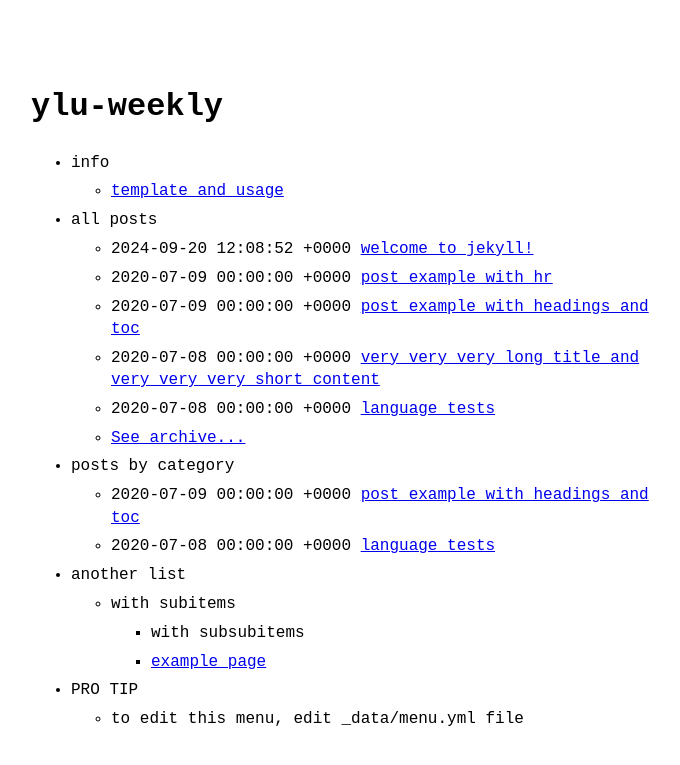
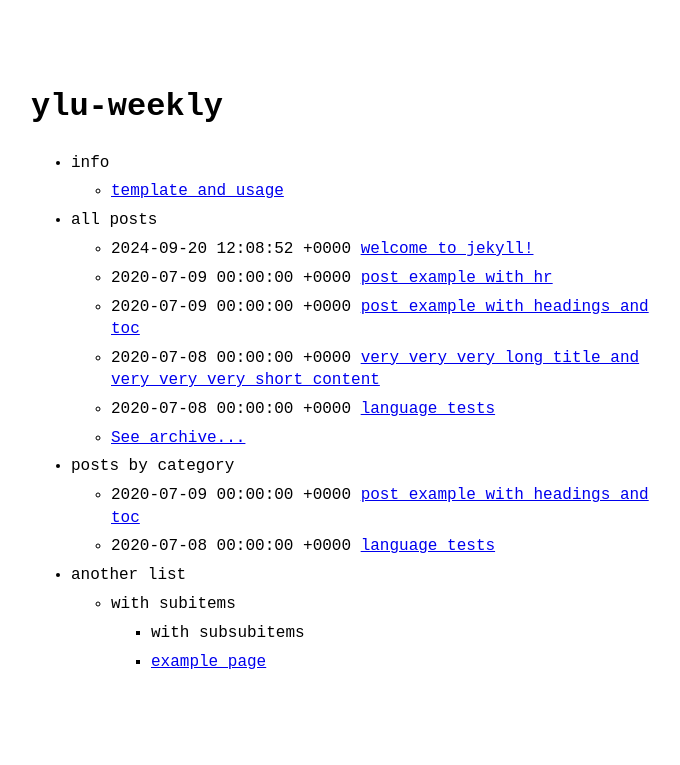
Before and after one commit to rukoBean/ylu, a Jekyll site: the page built from index.md, in a window 1280 px wide. Shown: the top 765 px of the page, without its empty margins (289-969 px from the left). Built offline with Jekyll 4.4.1, drawn with Linux system fonts in a browser that asks for light colours.

Commit message:
0920eve-hobobakery

```diff
--- a/_config.yml
+++ b/_config.yml
@@ -1,55 +1,4 @@
-# Welcome to Jekyll!
-#
-# This config file is meant for settings that affect your whole blog, values
-# which you are expected to set up once and rarely edit after that. If you find
-# yourself editing this file very often, consider using Jekyll's data files
-# feature for the data you need to update frequently.
-#
-# For technical reasons, this file is *NOT* reloaded automatically when you use
-# 'bundle exec jekyll serve'. If you change this file, please restart the server process.
-#
-# If you need help with YAML syntax, here are some quick references for you:
-# https://learn-the-web.algonquindesign.ca/topics/markdown-yaml-cheat-sheet/#yaml
-# https://learnxinyminutes.com/docs/yaml/
-#
-# Site settings
-# These are used to personalize your new site. If you look in the HTML files,
-# you will see them accessed via {{ site.title }}, {{ site.email }}, and so on.
-# You can create any custom variable you would like, and they will be accessible
-# in the templates via {{ site.myvariable }}.
-
 title: ylu-weekly
-# email: your-email@example.com
-# description: >- # this means to ignore newlines until "baseurl:"
-#  Write an awesome description for your new site here. You can edit this
-#  line in _config.yml. It will appear in your document head meta (for
-#  Google search results) and in your feed.xml site description.
-baseurl: "" # the subpath of your site, e.g. /blog
-url: "" # the base hostname & protocol for your site, e.g. http://example.com
-# twitter_username: jekyllrb
-# github_username:  jekyll
-
-# Build settings
 theme: no-style-please
 plugins:
   - jekyll-feed
-
-# Exclude from processing.
-# The following items will not be processed, by default.
-# Any item listed under the `exclude:` key here will be automatically added to
-# the internal "default list".
-#
-# Excluded items can be processed by explicitly listing the directories or
-# their entries' file path in the `include:` list.
-#
-# exclude:
-#   - .sass-cache/
-#   - .jekyll-cache/
-#   - gemfiles/
-#   - Gemfile
-#   - Gemfile.lock
-#   - node_modules/
-#   - vendor/bundle/
-#   - vendor/cache/
-#   - vendor/gems/
-#   - vendor/ruby/
--- a/_data/menu.yml
+++ b/_data/menu.yml
@@ -1,6 +1,3 @@
-# For documentation on this file, see:
-# https://github.com/riggraz/no-style-please#customize-the-menu
-
 entries:
   - title: info
     entries:
@@ -28,6 +25,3 @@ entries:
           - title: with subsubitems
           - title: example page
             url: about
-  - title: PRO TIP
-    entries:
-      - title: to edit this menu, edit _data/menu.yml file
--- a/_sass/no-style-please.scss
+++ b/_sass/no-style-please.scss
@@ -10,15 +10,10 @@
 
 body[a="dark"] { @include dark-appearance; }
 
-
 @media (prefers-color-scheme: dark) {
   body[a="auto"] { @include dark-appearance; }
 }
-// -------------------------------------------- //
 
-// bg color is also needed in html in order to
-// block body's background propagation
-// see: https://stackoverflow.com/a/61265706
 html, body { background: white; }
 
 html { height: 100%; }
```
